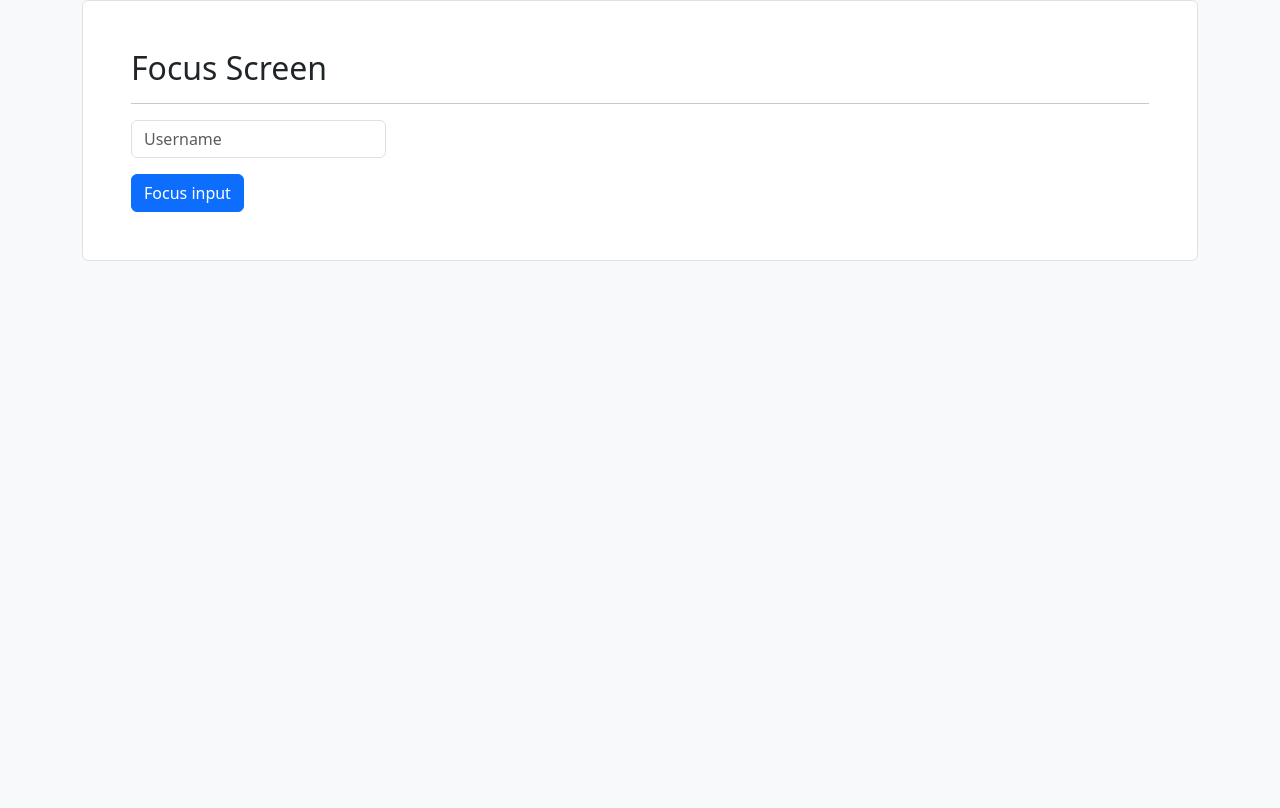
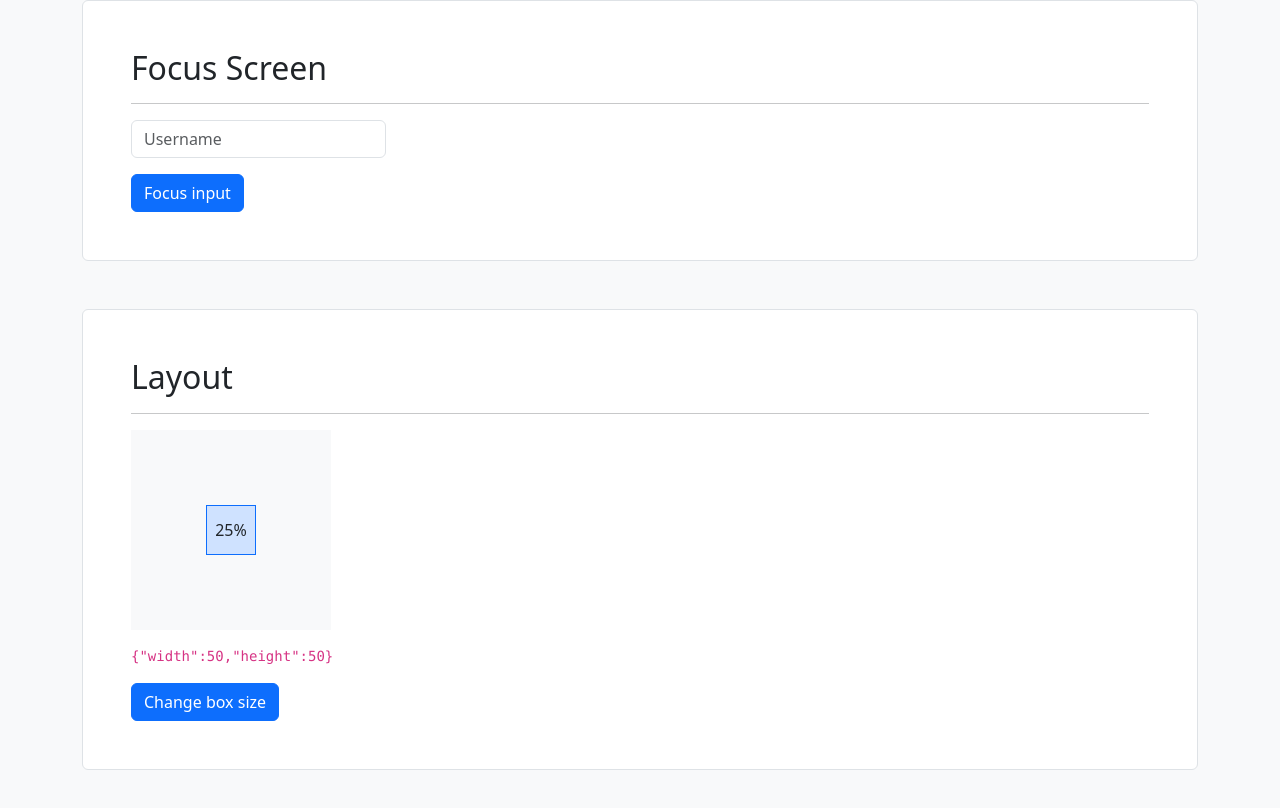
Before and after one commit to jpin730/react-hooks-app, a React (Vite) app: page / in a window 1280 px wide. Shown: the part 1845-2653 px from the top of the page. Before the commit the page ends 2154 px from the top, so only its background shows below. Built offline with nearby package versions, Linux system fonts and the light colour scheme; no server answers.

Commit message:
feat: :sparkles: add use layout effect

```diff
--- a/src/main.jsx
+++ b/src/main.jsx
@@ -6,6 +6,7 @@ import { CounterApp, CounterWithCustomHook } from "./useState";
 import { SimpleForm, FormWithCustomHook } from "./useEffect";
 import { MultipleCustomHooks } from "./multipleHooks/MultipleCustomHooks";
 import { FocusScreen } from "./useRef/FocusScreen";
+import { Layout } from "./useLayoutEffect/Layout";
 
 ReactDOM.createRoot(document.getElementById("root")).render(
   <React.StrictMode>
@@ -23,6 +24,8 @@ ReactDOM.createRoot(document.getElementById("root")).render(
       <MultipleCustomHooks />
 
       <FocusScreen />
+
+      <Layout />
     </div>
   </React.StrictMode>
 );
--- /dev/null
+++ b/src/useLayoutEffect/Layout.jsx
@@ -0,0 +1,42 @@
+import { useLayoutEffect, useRef, useState } from "react";
+import { useCounter } from "../hooks";
+
+export const Layout = () => {
+  const { counter, increment } = useCounter(0);
+
+  const percentage = [25, 50, 75, 100][counter % 4];
+
+  const boxRef = useRef();
+
+  const [boxSize, setBoxSize] = useState({ width: 0, height: 0 });
+
+  useLayoutEffect(() => {
+    const { width, height } = boxRef.current.getBoundingClientRect();
+    setBoxSize({ width, height });
+  }, [counter]);
+
+  return (
+    <div className="bg-white border rounded p-5 my-5">
+      <h2>Layout </h2>
+      <hr />
+
+      <div
+        style={{ height: "200px", width: "200px" }}
+        className="bg-light d-flex mb-3"
+      >
+        <div
+          ref={boxRef}
+          className={`d-flex border border-primary bg-primary-subtle m-auto w-${percentage} h-${percentage}`}
+        >
+          <span className="m-auto">{percentage}%</span>
+        </div>
+      </div>
+
+      <code className="d-block mb-3">{JSON.stringify(boxSize)}</code>
+
+      <button className="btn btn-primary" onClick={increment}>
+        Change box size
+      </button>
+    </div>
+  );
+};
```
